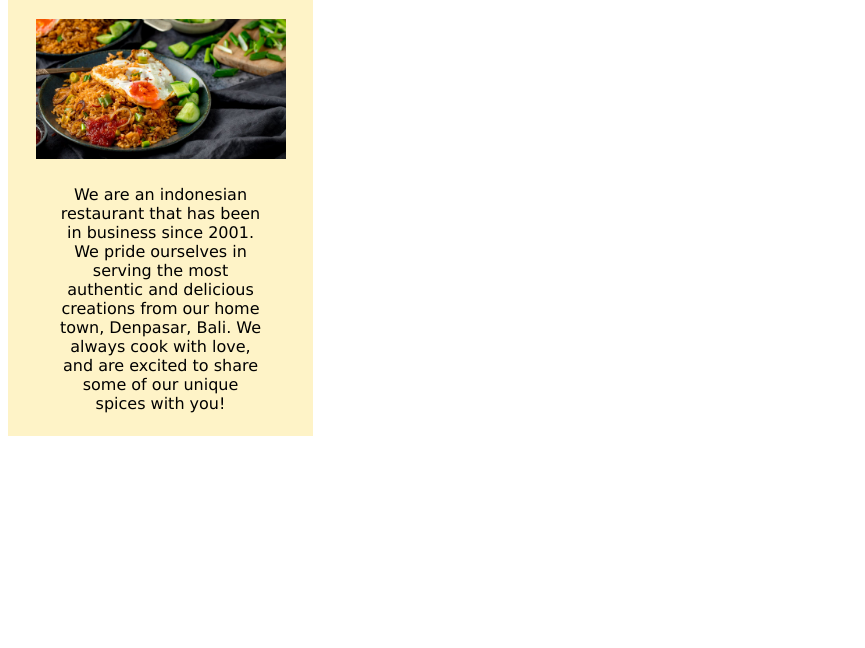
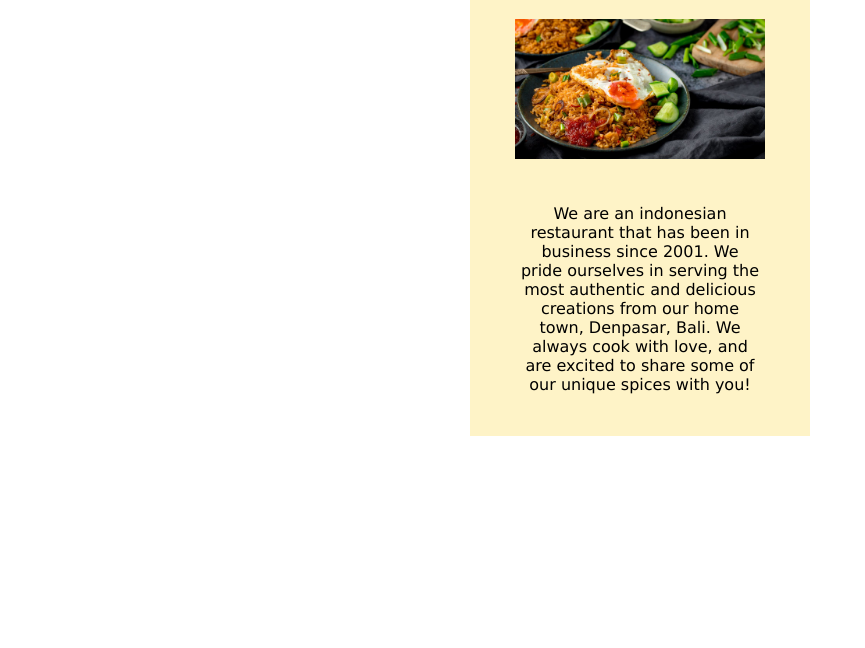
Before and after one commit to DinoCzar/restaurant-page, a plain HTML site: page index.html in a window 1280 px wide. Shown: the part 152-800 px from the top of the page, without its empty margins (0-865 px from the left). Drawn offline with Linux system fonts and the light colour scheme.

Commit message:
Center website

```diff
--- a/style.css
+++ b/style.css
@@ -39,12 +39,13 @@ body,
 }
 
 body {
-	width: 300px;
+justify-items: center;
 }
 
 /* index.js styling */
 
 #content {
+	width: 300px;
 	padding: 20px;
 	grid-template-rows: 40px 500px;
 	background-color: #fef3c7;
```
